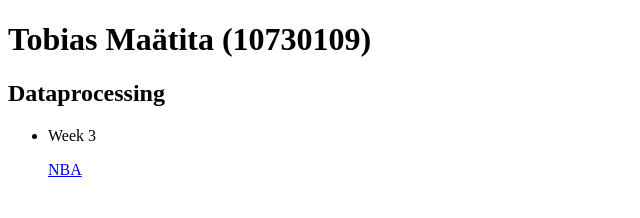
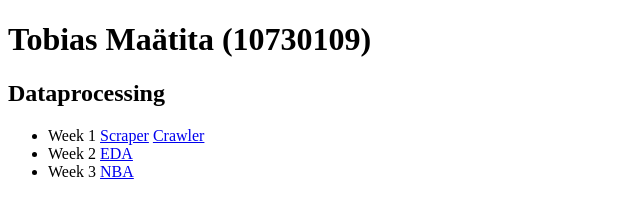
Before and after one commit to tobiasmaatita/DataProcessing, a plain HTML site: page index.html in a window 1280 px wide. Shown: the whole page, without its empty margins (0-640 px from the left). Drawn offline with Linux system fonts and the light colour scheme.

Commit message:
links to htmls

```diff
--- a/index.html
+++ b/index.html
@@ -15,8 +15,17 @@
     </h2>
     <p>
     <ul>
-      <li>
-        <p>Week 3</p>
+      <li>Week 1
+        <a href="https://github.com/tobiasmaatita/DataProcessing/tree/master/Homework/week1/scraper/moviescraper.html">
+          Scraper</a>
+        <a href="https://github.com/tobiasmaatita/DataProcessing/tree/master/Homework/week1/crawler/imdb-crawler.html">
+          Crawler</a>
+      </li>
+      <li>Week 2
+        <a href="https://github.com/tobiasmaatita/DataProcessing/tree/master/Homework/week2/eda.html">
+          EDA</a>
+      </li>
+      <li>Week 3
         <a href = "https://github.com/tobiasmaatita/DataProcessing/tree/master/Homework/week3/nba.html">
           NBA</a>
       </li>
```
